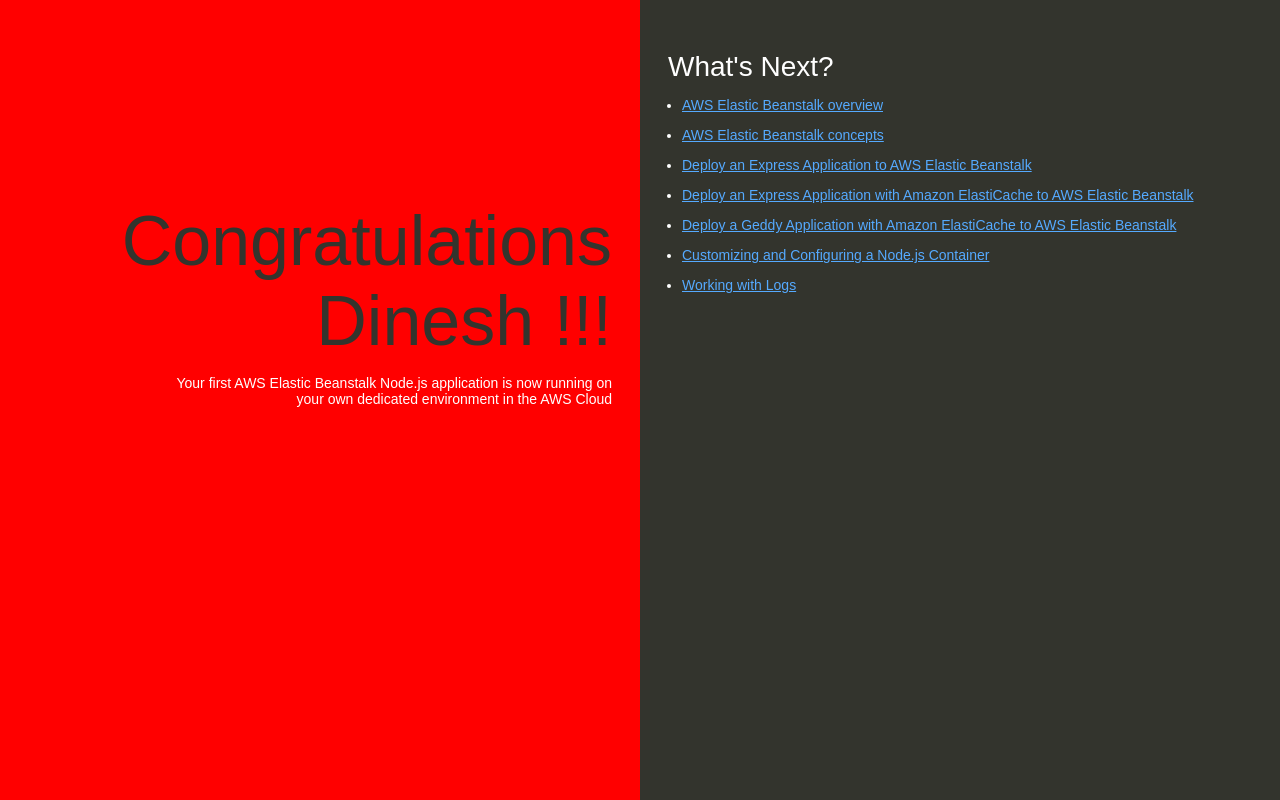
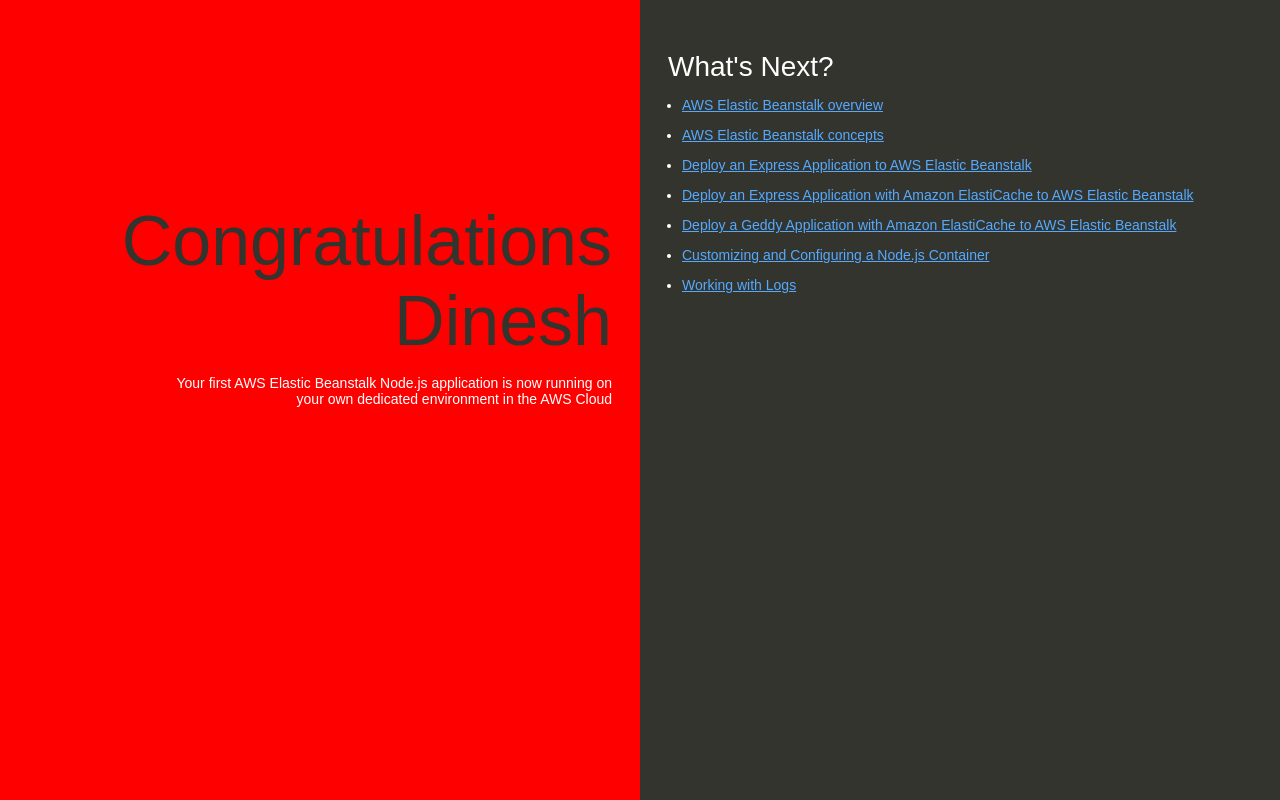
Before and after one commit to dineshghule321/my-nodejs-app, a plain HTML site: page index.html in a window 1280 px wide. Drawn offline with Linux system fonts and the light colour scheme.

Commit message:
Update index.html

```diff
--- a/index.html
+++ b/index.html
@@ -74,7 +74,7 @@
   </head>
   <body>
     <div class="textColumn">
-      <h1>Congratulations Dinesh !!!</h1>
+      <h1>Congratulations Dinesh</h1>
       <p>Your first AWS Elastic Beanstalk Node.js application is now running on your own dedicated environment in the AWS Cloud</p>
     </div>
     <div class="linksColumn">
```
